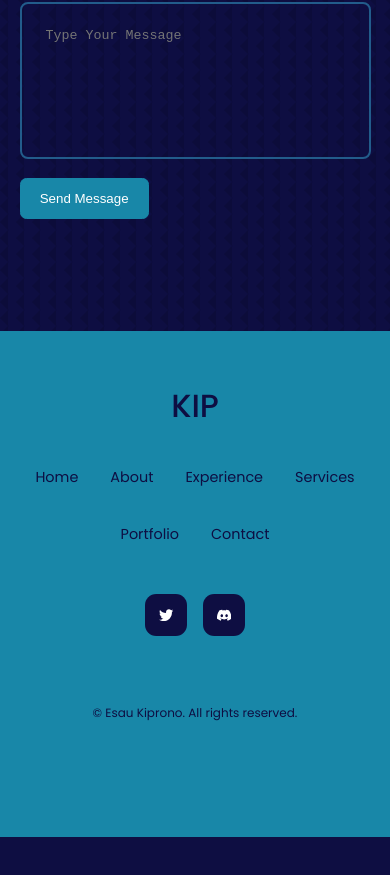
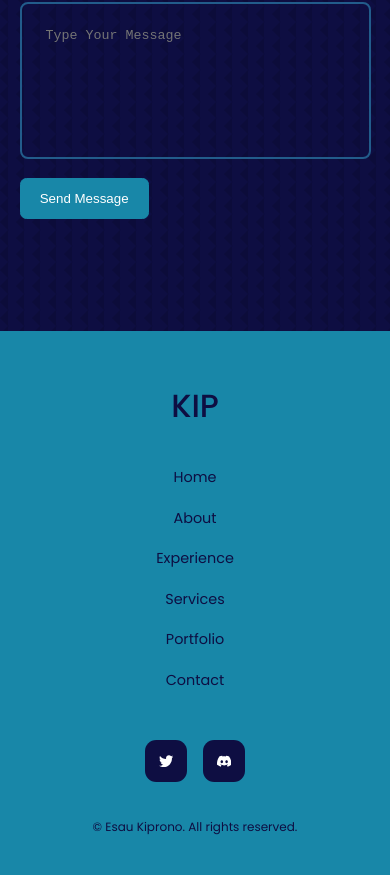
Before and after one commit to EsauKip/portfolio, a React (Create React App) app: page / in a window 390 px wide. Shown: the part 7674-8549 px from the top of the page. Before the commit the page ends 8511 px from the top, so only its background shows below. Built offline with nearby package versions, Linux system fonts and the light colour scheme; a web font is replaced by a local one.

Commit message:
add media queries

```diff
--- a/src/components/footer/footer.css
+++ b/src/components/footer/footer.css
@@ -44,3 +44,12 @@ footer a{
     margin-bottom: 4rem;
     color: var(--color-bg);
 }
+@media screen and (max-width:600px) {
+    .permalinks{
+        flex-direction: column;
+        gap: 1rem;
+    }
+    .footer__socials{
+        margin-bottom: 2rem;
+    }
+}
```
